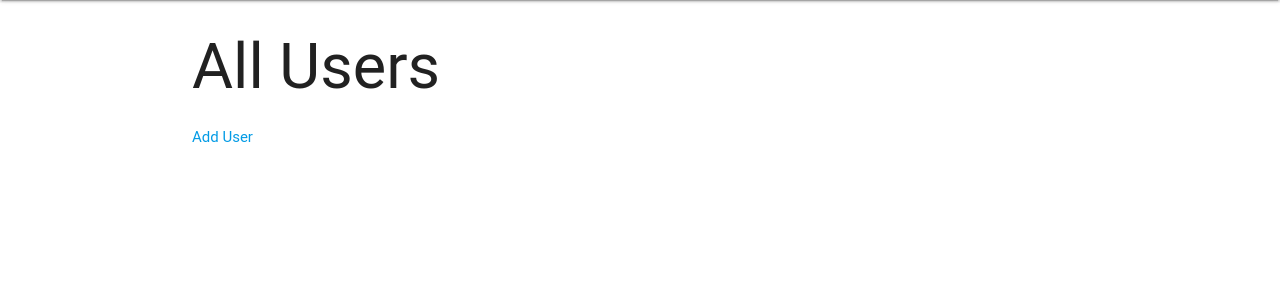
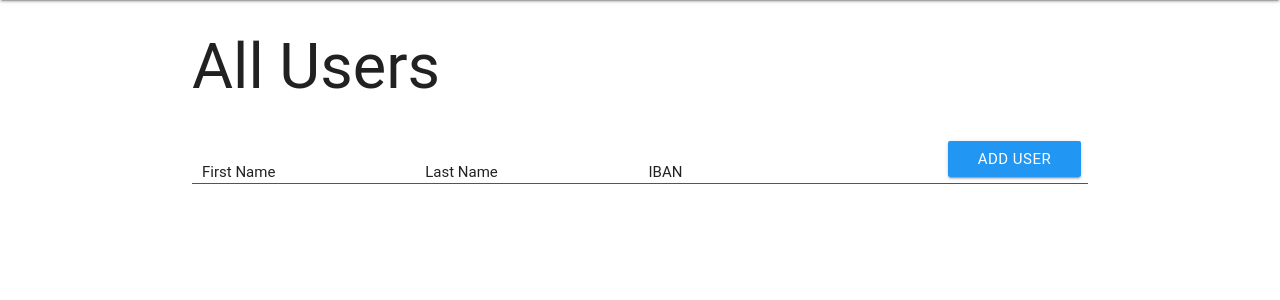
Before and after one commit to shhovhan/RegioHelden, a Django app: page / in a window 1280 px wide. Shown: the part 64-364 px from the top of the page. Run offline with Django 3.2, Linux system fonts and the light colour scheme; the visitor is signed in with stand-in values (Sample User, id 1); some libraries are stand-ins or nearby versions; some web fonts are replaced.

Commit message:
Update css styles in app

```diff
--- /dev/null
+++ b/regio_helden/user_administration/static/user_administration/styles.css
@@ -0,0 +1,30 @@
+    .list-heading {
+    	margin-bottom: 0;
+    	border-bottom: 1px solid #555;
+    }
+    .list-heading,
+    .users-list,
+    .users-list li {
+    	display: inline-block;
+    	width: 100%;
+    }
+    .list-heading li,
+ 	.users-list li span {
+ 		width: 24.5%;
+ 		display: inline-block;
+ 		box-sizing: border-box;
+ 		padding-left: 10px;
+ 	}
+ 	.users-list {
+ 		margin-top: 0;
+ 	}
+    .users-list li {
+    	padding: 5px 0;
+    }
+    .users-list li:nth-child(2n) {
+    	background-color: #eee;
+    }
+ 	.users-list > li a {
+ 		display: inline-block;
+ 		margin: 0 10px 0 2.5px;
+ 	}
--- a/regio_helden/user_administration/templates/base.html
+++ b/regio_helden/user_administration/templates/base.html
@@ -1,12 +1,12 @@
 {% load static %}
 <html>
 <head>
- <!-- Materialize CSS -->
- <link rel="stylesheet" href="https://cdnjs.cloudflare.com/ajax/libs/materialize/0.97.7/css/materialize.min.css">
- <script src="https://cdnjs.cloudflare.com/ajax/libs/materialize/0.97.7/js/materialize.min.js"></script>
- <!-- Material icons -->
- <link href="https://fonts.googleapis.com/icon?family=Material+Icons" rel="stylesheet">
-</head>
+   <!-- Materialize CSS -->
+  <link rel="stylesheet" href="https://cdnjs.cloudflare.com/ajax/libs/materialize/0.97.7/css/materialize.min.css">
+   <!-- Material icons -->
+  <link href="https://fonts.googleapis.com/icon?family=Material+Icons" rel="stylesheet">
+  <link rel="stylesheet" type="text/css" href="{% static 'user_administration/styles.css' %}">
+ </head>
 <title>Django</title>
 {% if user.is_authenticated %}
 <div class="navbar-fixed">
--- a/regio_helden/user_administration/templates/custom_user_delete.html
+++ b/regio_helden/user_administration/templates/custom_user_delete.html
@@ -3,6 +3,6 @@
 <h1>Delete User</h1>
 <form method="post">{% csrf_token %}
     Are you sure you want to delete " {{ user.first_name }} {{ user.last_name }} " ?
-    <input type="submit" value="Delete" />
+    <input class="btn red" type="submit" value="Delete" />
 </form>
 {% endblock %}
--- a/regio_helden/user_administration/templates/home.html
+++ b/regio_helden/user_administration/templates/home.html
@@ -2,23 +2,28 @@
 {% block content %}
 {% load guardian_tags %}
   <h1>All Users</h1>
-  <div>
+  <ul class="list-heading">
+    <li>First Name</li>
+    <li>Last Name</li>
+    <li>IBAN</li>
+    <li>
+      <a class="btn right blue" href="{% url 'create_user' %}">Add User</a>
+    </li>
+  </ul>
+  <ul class="users-list">
     {% for user in users %}
-      <div>
-        <span><b>First Name: </b>{{user.first_name}}</span>
-        <span><b>Last Name: </b>{{user.last_name}}</span>
-        <span><b>IBAN: </b>{{user.iban}}</span>
+      <li>
+        <span>{{user.first_name}}</span>
+        <span>{{user.last_name}}</span>
+        <span>{{user.iban}}</span>
         {% get_obj_perms request.user for user as "user_perms" %}
+        {% if 'delete_user' in user_perms %}
+        <a class="right" href="{% url 'delete_user' user.id %}">Delete</a>
+        {% endif %}
         {% if 'edit_user' in user_perms %}
-        <a href="{% url 'update_user' user.id %}">Edit</a>
+        <a class="right" href="{% url 'update_user' user.id %}">Edit</a>
         {% endif %}
-        {% if 'delete_user' in user_perms %}
-        <a href="{% url 'delete_user' user.id %}">Delete</a>
-        {% endif %}
-      </div>
+      </li>
     {% endfor %}
-    <div>
-      <a href="{% url 'create_user' %}">Add User</a>
-    </div>
-  </div>
+  </ul>
 {% endblock %}
--- a/regio_helden/user_administration/templates/registration/login.html
+++ b/regio_helden/user_administration/templates/registration/login.html
@@ -8,9 +8,9 @@
 	  <form method="post">
 	    {% csrf_token %}
 	    {{ form.as_p }}
-	    <a type="submit">Login</a>
+	    <a class="btn" type="submit">Login</a>
 	    OR
-	    <a href="{% url 'social:begin' 'google-oauth2' %}">
+	    <a class="btn" href="{% url 'social:begin' 'google-oauth2' %}">
 	     <span>Login with google</span>
 	    </a>
 	  </form>
```
Also changed, not shown: regio_helden/user_administration/templates/custom_user_form.html (+5 -5 lines).
